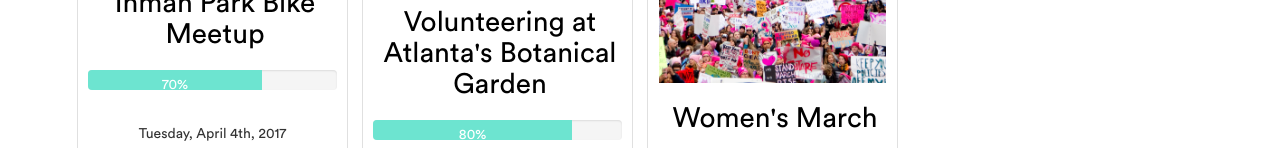
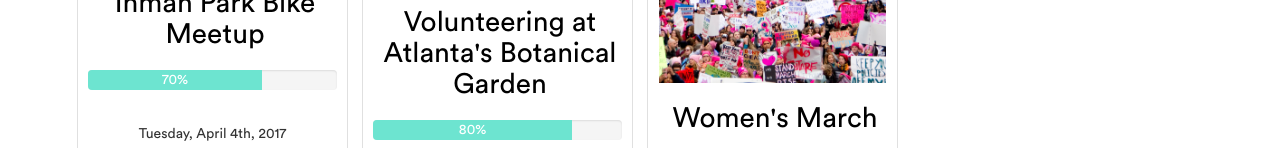
Before and after one commit to lindazhanghf/IMPRINT, an Angular app: page /home in a window 1280 px wide. Shown: the part 652-800 px from the top of the page. Built offline with nearby package versions, Linux system fonts and the light colour scheme.

Commit message:
Progress bar text adjustments

```diff
--- a/src/styles.css
+++ b/src/styles.css
@@ -167,7 +167,6 @@ div.progress-bar {
     background-color: #6DE4D0;
     height: 30px;
     float: left;
-    padding-top: 5px;
     font-size: 14px;
     font-family: 'circular-std-book';
     width:90%;
```
